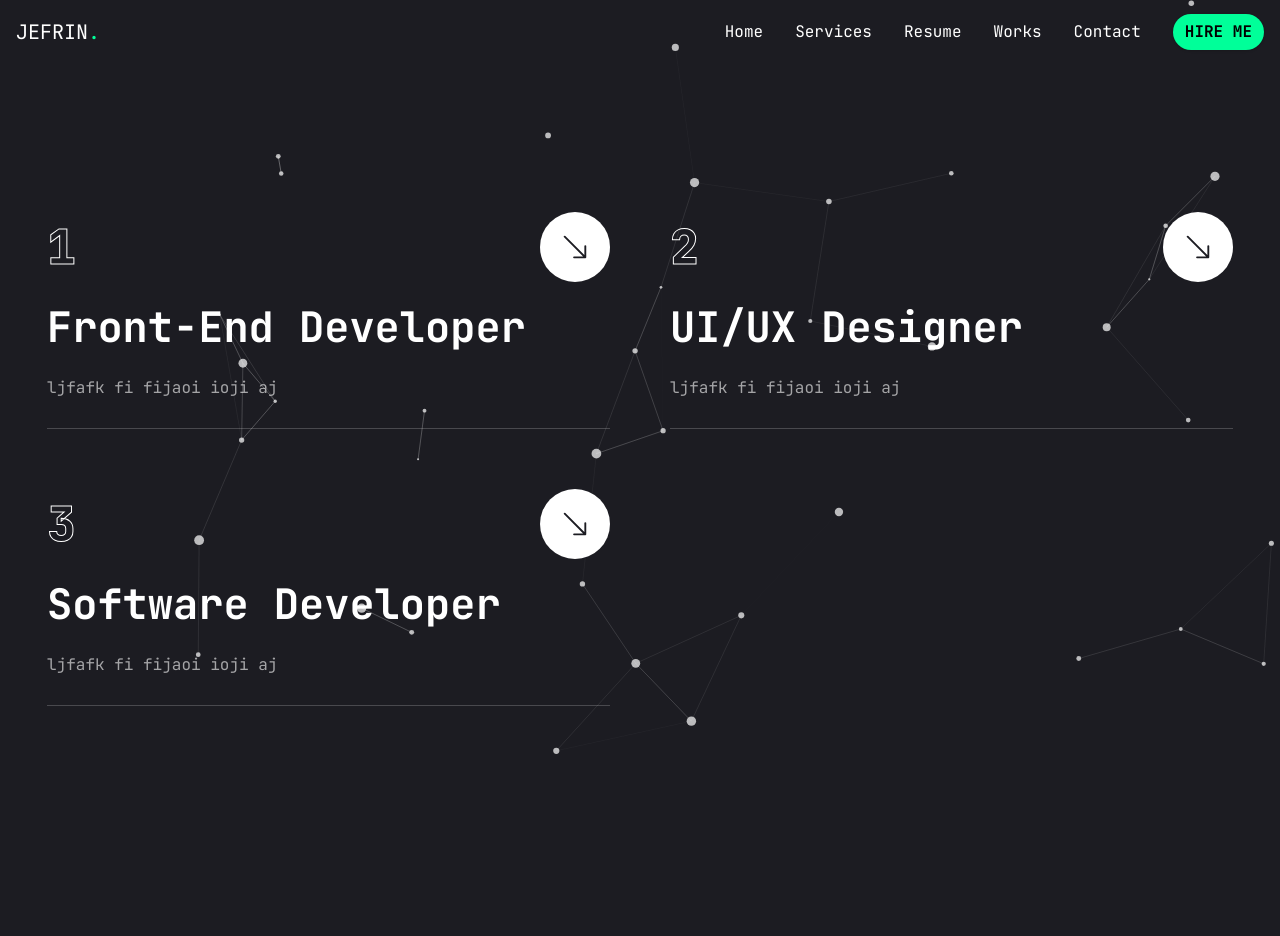
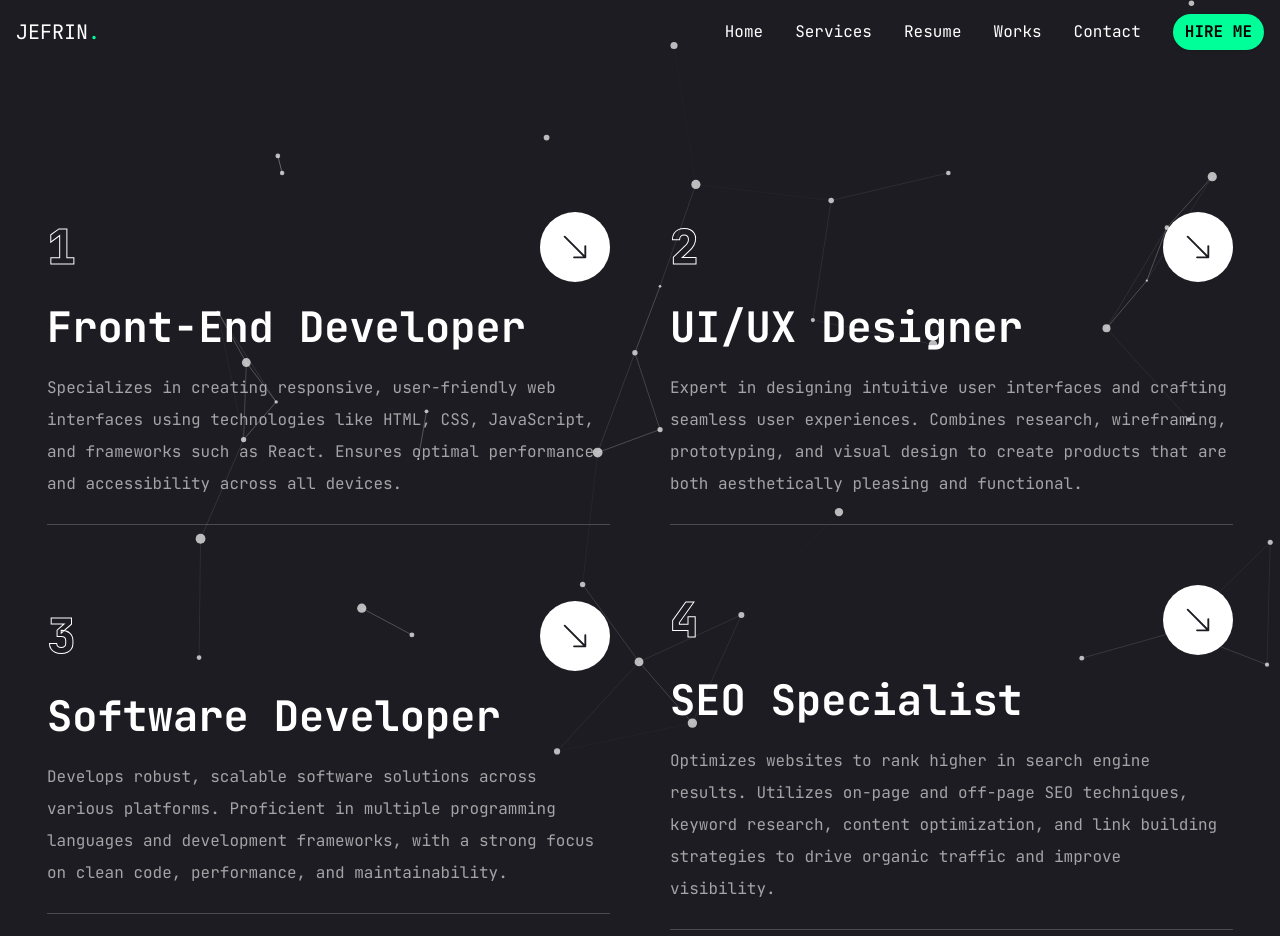
Before and after one commit to Jefrint/Portfolio, a React (Vite) app: page /services in a window 1280 px wide. Shown: the top 936 px of the page. Before the commit the page ends 800 px from the top, so only its background shows below. Built offline with nearby package versions, Linux system fonts and the light colour scheme; a web font is replaced by a local one.

Commit message:
added service description

```diff
--- a/index.html
+++ b/index.html
@@ -2,16 +2,48 @@
 <html lang="en">
   <head>
     <meta charset="UTF-8" />
+    <meta name="viewport" content="width=device-width, initial-scale=1.0" />
 
-    <meta name="viewport" content="width=device-width, initial-scale=1.0" />
-    <title>Jefrin Thomas</title>
+    <!-- SEO Meta Tags -->
+    <meta name="description" content="Jefrin Thomas Mathew' portfolio showcasing his work, projects, and contact details." />
+    <meta name="author" content="Jefrin Thomas" />
+    <meta name="author" content="Jefrin Thomas Mathew "  />
+    <meta name="keywords" content="Jefrin Thomas, portfolio, web developer, projects, contact" />
+
+    <!-- Open Graph Meta Tags for Social Media -->
+    <meta property="og:title" content="Jefrin Thomas" />
+    <meta property="og:description" content="Explore Jefrin Thomas' portfolio, projects, and contact information." />
+
+    <meta property="og:type" content="website" />
+
+
+
+
+    <!-- Favicon -->
+    <link rel="icon" href="/path/to/favicon.ico" />
+
+    <!-- Google Fonts -->
     <link
-    href="https://fonts.googleapis.com/css2?family=JetBrains+Mono:wght@100;200;300;400;500;600;700;800&display=swap"
-    rel="stylesheet"
-  />
+      href="https://fonts.googleapis.com/css2?family=JetBrains+Mono:wght@100;200;300;400;500;600;700;800&display=swap"
+      rel="stylesheet"
+    />
+
+    <!-- Title -->
+    <title>Jefrin Thomas - Web Developer</title>
   </head>
   <body>
     <div id="root"></div>
+
+    <!-- Minified JavaScript for Performance -->
     <script type="module" src="/src/main.jsx"></script>
+
+    <!-- Google Analytics (Optional) -->
+    <script async src="https://www.googletagmanager.com/gtag/js?id=YOUR_TRACKING_ID"></script>
+    <script>
+      window.dataLayer = window.dataLayer || [];
+      function gtag(){dataLayer.push(arguments);}
+      gtag('js', new Date());
+      gtag('config', 'YOUR_TRACKING_ID');
+    </script>
   </body>
 </html>
--- a/src/pages/services.jsx
+++ b/src/pages/services.jsx
@@ -5,26 +5,32 @@ import { BsArrowDownRight } from 'react-icons/bs';
 import Design from "../Components/design"
 
   export default function Services() {
-  const services = [
+    const services =[
       {
         num: '1',
         title: "Front-End Developer",
-      description: "ljfafk fi fijaoi ioji aj",
+        description: "Specializes in creating responsive, user-friendly web interfaces using technologies like HTML, CSS, JavaScript, and frameworks such as React. Ensures optimal performance and accessibility across all devices.",
         href: "/frontend-developer"
       },
       {
         num: "2",
         title: "UI/UX Designer",
-      description: "ljfafk fi fijaoi ioji aj",
+        description: "Expert in designing intuitive user interfaces and crafting seamless user experiences. Combines research, wireframing, prototyping, and visual design to create products that are both aesthetically pleasing and functional.",
         href: "/ui-ux-designer"
       },
       {
         num: "3",
         title: "Software Developer",
-      description: "ljfafk fi fijaoi ioji aj",
+        description: "Develops robust, scalable software solutions across various platforms. Proficient in multiple programming languages and development frameworks, with a strong focus on clean code, performance, and maintainability.",
         href: "/software-developer"
       },
-  ];
+      {
+        num: "4",
+        title: "SEO Specialist",
+        description: "Optimizes websites to rank higher in search engine results. Utilizes on-page and off-page SEO techniques, keyword research, content optimization, and link building strategies to drive organic traffic and improve visibility.",
+        href: "/seo-specialist"
+      }
+    ]
 
   return (
     <section className="min-h-[80vh] flex mx-auto justify-center py-12 px-8">
```
Lines whose indentation alone changed are shown as unchanged.
